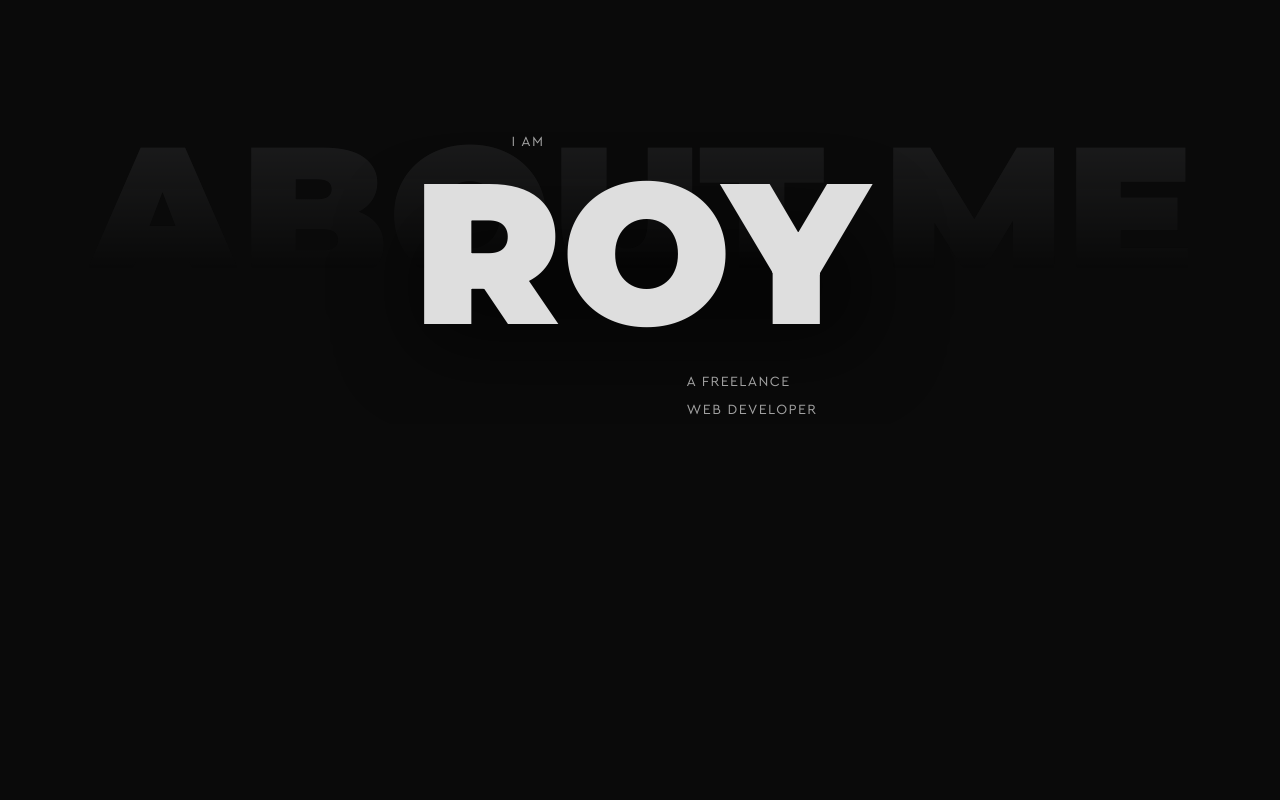
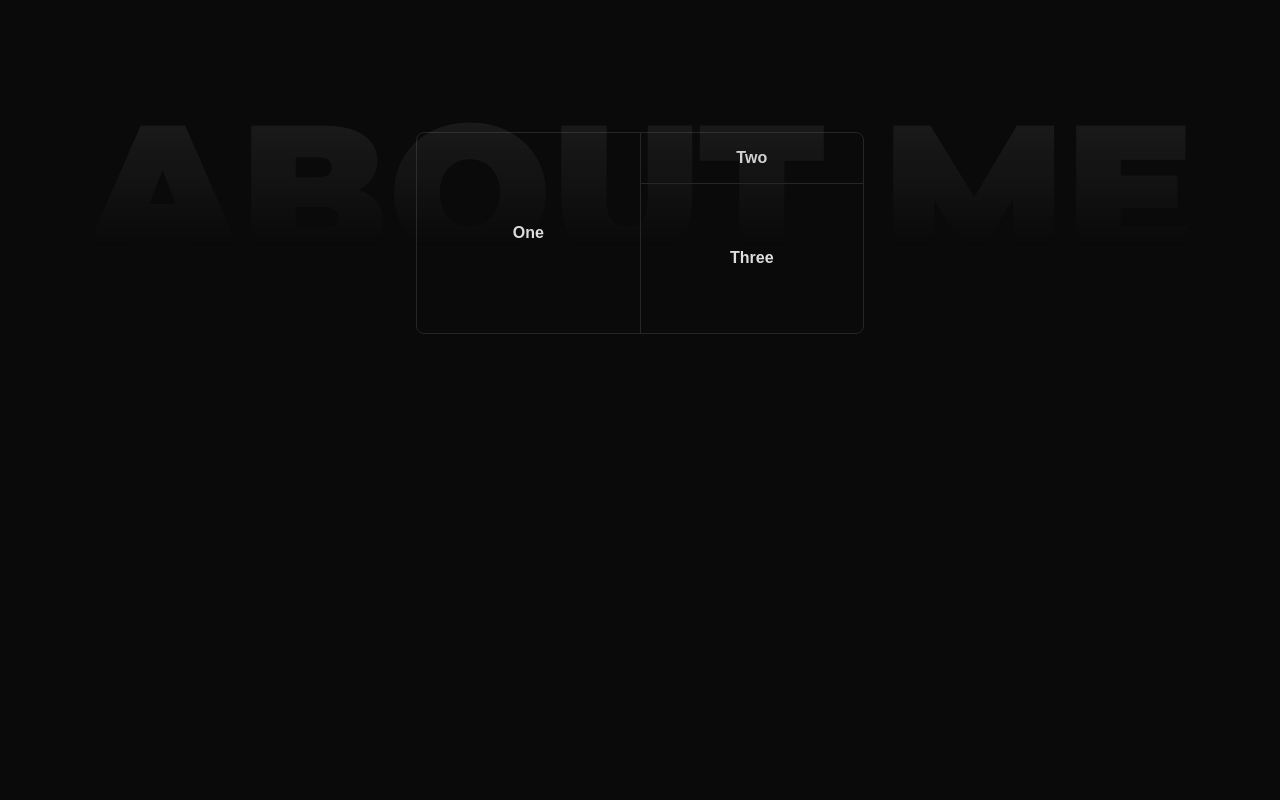
Before and after one commit to RoyDoesCode/portfolio, a Next.js app: page / in a window 1280 px wide. Shown: the part 920-1720 px from the top of the page. Built offline with nearby package versions, Linux system fonts and the light colour scheme; a web font is replaced by a local one.

Commit message:
Add resizable panel component

```diff
--- a/app/(index)/page.tsx
+++ b/app/(index)/page.tsx
@@ -1,5 +1,6 @@
 "use client";
 
+import AboutMe from "@/components/sections/about-me";
 import Hero from "@/components/sections/hero";
 import { Section } from "@/components/sections/section";
 
@@ -10,7 +11,7 @@
                 <Hero />
             </Section>
             <Section title="ABOUT ME">
-                <Hero />
+                <AboutMe />
             </Section>
             <Section title="PROJECTS">
                 <Hero />
--- a/components/sections/about-me.tsx
+++ b/components/sections/about-me.tsx
@@ -1,18 +1,47 @@
 import React from "react";
+import {
+    ResizableHandle,
+    ResizablePanel,
+    ResizablePanelGroup,
+} from "@/components/ui/resizable";
 
 const AboutMe = () => {
     return (
-        <section
+        <div
             className="
-            flex
-            flex-col
-            h-full
-            items-center
-            justify-center
-        "
+                flex
+                flex-col
+                items-center
+                justify-center
+            "
         >
-            HELLO
-        </section>
+            <ResizablePanelGroup
+                direction="horizontal"
+                className="max-w-md rounded-lg border"
+            >
+                <ResizablePanel defaultSize={50}>
+                    <div className="flex h-[200px] items-center justify-center p-6">
+                        <span className="font-semibold">One</span>
+                    </div>
+                </ResizablePanel>
+                <ResizableHandle />
+                <ResizablePanel defaultSize={50}>
+                    <ResizablePanelGroup direction="vertical">
+                        <ResizablePanel defaultSize={25}>
+                            <div className="flex h-full items-center justify-center p-6">
+                                <span className="font-semibold">Two</span>
+                            </div>
+                        </ResizablePanel>
+                        <ResizableHandle />
+                        <ResizablePanel defaultSize={75}>
+                            <div className="flex h-full items-center justify-center p-6">
+                                <span className="font-semibold">Three</span>
+                            </div>
+                        </ResizablePanel>
+                    </ResizablePanelGroup>
+                </ResizablePanel>
+            </ResizablePanelGroup>
+        </div>
     );
 };
 
--- /dev/null
+++ b/components/ui/resizable.tsx
@@ -0,0 +1,82 @@
+"use client";
+
+import { GripVertical } from "lucide-react";
+import * as ResizablePrimitive from "react-resizable-panels";
+
+import { cn } from "@/lib/utils";
+
+const ResizablePanelGroup = ({
+    className,
+    ...props
+}: React.ComponentProps<typeof ResizablePrimitive.PanelGroup>) => (
+    <ResizablePrimitive.PanelGroup
+        className={cn(
+            `flex
+            h-full
+            w-full
+            data-[panel-group-direction=vertical]:flex-col`,
+            className
+        )}
+        {...props}
+    />
+);
+
+const ResizablePanel = ResizablePrimitive.Panel;
+
+const ResizableHandle = ({
+    withHandle,
+    className,
+    ...props
+}: React.ComponentProps<typeof ResizablePrimitive.PanelResizeHandle> & {
+    withHandle?: boolean;
+}) => (
+    <ResizablePrimitive.PanelResizeHandle
+        className={cn(
+            `relative
+            flex
+            w-px
+            items-center
+            justify-center
+            bg-border
+            after:absolute
+            after:inset-y-0
+            after:left-1/2
+            after:w-1
+            after:-translate-x-1/2
+            focus-visible:outline-none
+            focus-visible:ring-1
+            focus-visible:ring-ring
+            focus-visible:ring-offset-1
+            data-[panel-group-direction=vertical]:h-px
+            data-[panel-group-direction=vertical]:w-full
+            data-[panel-group-direction=vertical]:after:left-0
+            data-[panel-group-direction=vertical]:after:h-1
+            data-[panel-group-direction=vertical]:after:w-full
+            data-[panel-group-direction=vertical]:after:-translate-y-1/2
+            data-[panel-group-direction=vertical]:after:translate-x-0
+            [&[data-panel-group-direction=vertical]>div]:rotate-90`,
+            className
+        )}
+        {...props}
+    >
+        {withHandle && (
+            <div
+                className="
+                    z-10
+                    flex
+                    h-4
+                    w-3
+                    items-center
+                    justify-center
+                    rounded-sm
+                    border
+                    bg-border
+                "
+            >
+                <GripVertical className="h-2.5 w-2.5" />
+            </div>
+        )}
+    </ResizablePrimitive.PanelResizeHandle>
+);
+
+export { ResizablePanelGroup, ResizablePanel, ResizableHandle };
--- a/package.json
+++ b/package.json
@@ -18,6 +18,7 @@
         "react": "^18",
         "react-dom": "^18",
         "react-icons": "^5.0.1",
+        "react-resizable-panels": "^2.0.1",
         "tailwind-merge": "^2.2.1",
         "tailwindcss-animate": "^1.0.7",
         "zustand": "^4.5.0"
```
Also changed, not shown: 1 other file (tests, documents, lock files or other folders).
